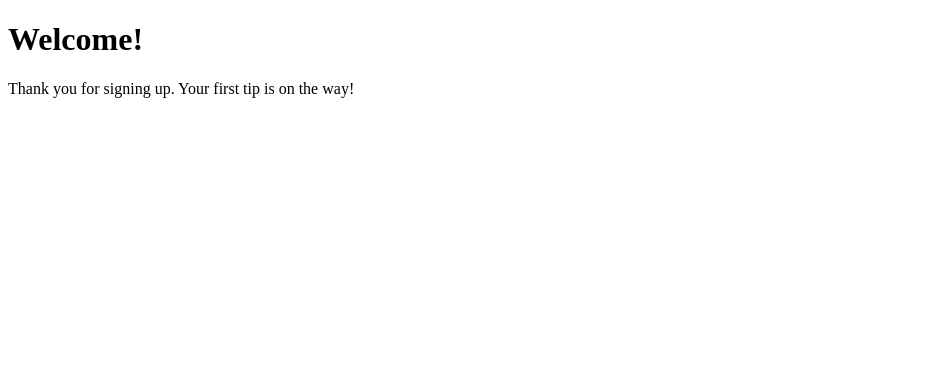
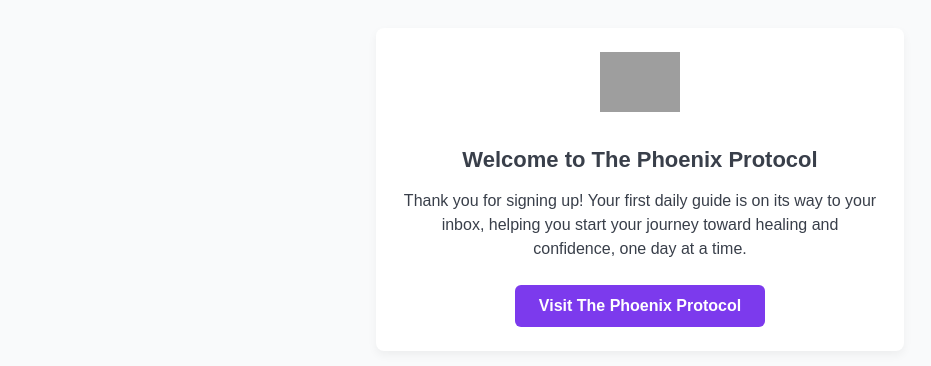
Before and after one commit to jve89/The-Phoenix-Protocol, a website: page templates/welcome.html in a window 1280 px wide. Shown: the whole page, without its empty margins (0-931 px from the left). Drawn offline with Linux system fonts and the light colour scheme; grey boxes are pictures that could not be loaded.

Commit message:
Added new welcome page and email

```diff
--- a/templates/welcome.html
+++ b/templates/welcome.html
@@ -3,9 +3,57 @@
 <head>
   <meta charset="UTF-8">
   <title>Welcome to The Phoenix Protocol</title>
+  <style>
+    body {
+      font-family: sans-serif;
+      background-color: #f9fafb;
+      color: #393f4a;
+      padding: 20px;
+    }
+    .container {
+      max-width: 480px;
+      background: #ffffff;
+      border-radius: 8px;
+      padding: 24px;
+      margin: 0 auto;
+      box-shadow: 0 4px 10px rgba(0,0,0,0.05);
+      text-align: center;
+    }
+    h1 {
+      color: #393f4a;
+      font-size: 22px;
+      margin-bottom: 12px;
+    }
+    p {
+      font-size: 16px;
+      line-height: 1.5;
+      margin-bottom: 24px;
+    }
+    a.button {
+      display: inline-block;
+      background-color: #7c3aed;
+      color: #ffffff;
+      text-decoration: none;
+      padding: 12px 24px;
+      border-radius: 6px;
+      font-weight: 600;
+    }
+    a.button:hover {
+      background-color: #6d28d9;
+    }
+    img.logo {
+      height: 60px;
+      margin-bottom: 16px;
+    }
+  </style>
 </head>
 <body>
-  <h1>Welcome!</h1>
-  <p>Thank you for signing up. Your first tip is on the way!</p>
+  <div class="container">
+    <img src="https://thephoenixprotocol.app/logo.png" alt="The Phoenix Protocol" class="logo">
+
+    <h1>Welcome to The Phoenix Protocol</h1>
+    <p>Thank you for signing up! Your first daily guide is on its way to your inbox, helping you start your journey toward healing and confidence, one day at a time.</p>
+    <a href="https://thephoenixprotocol.app" class="button">Visit The Phoenix Protocol</a>
+  </div>
 </body>
 </html>
```
Also changed, not shown: public/success.html (+13 -7 lines), .gitpod.yml.
